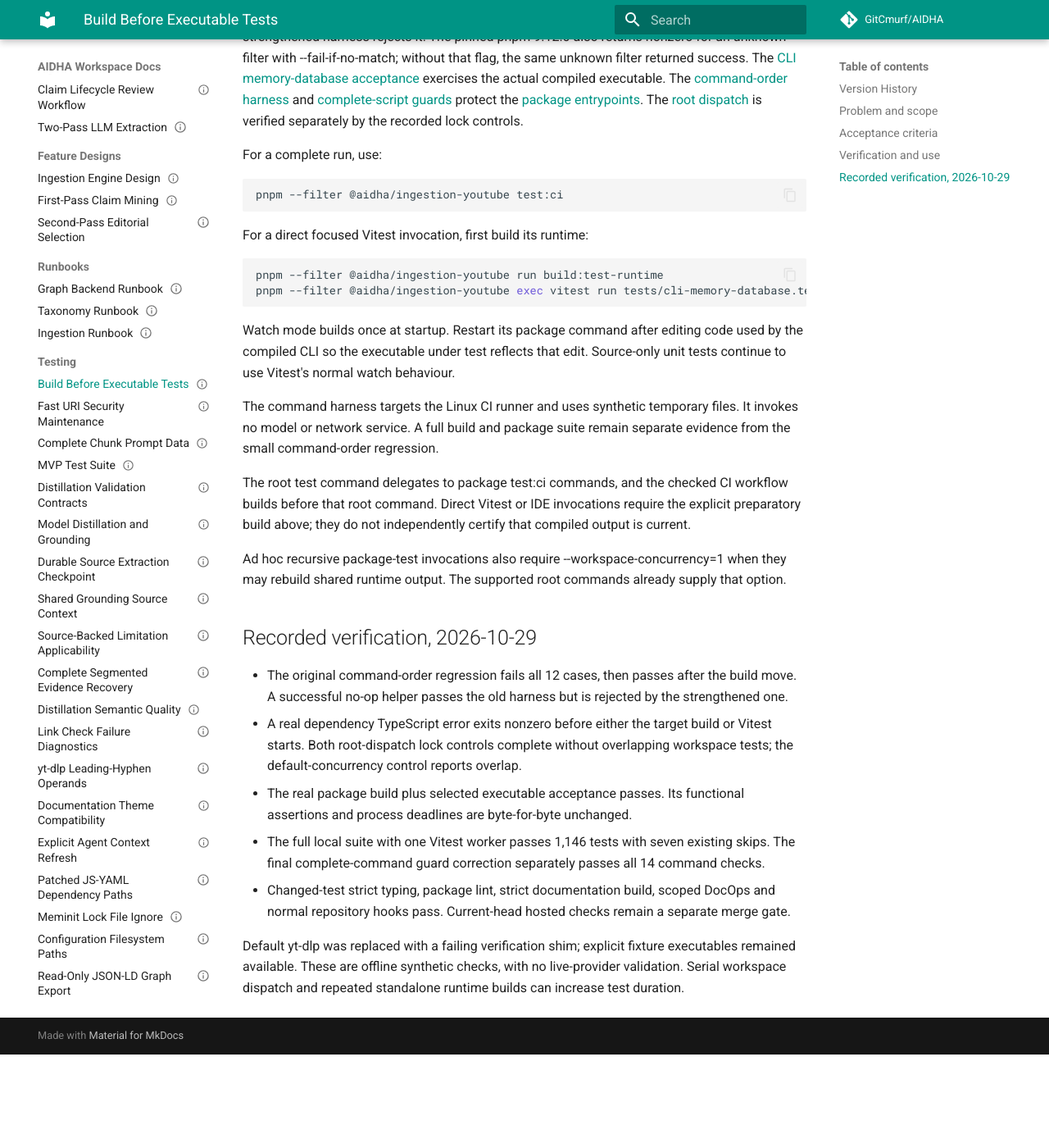
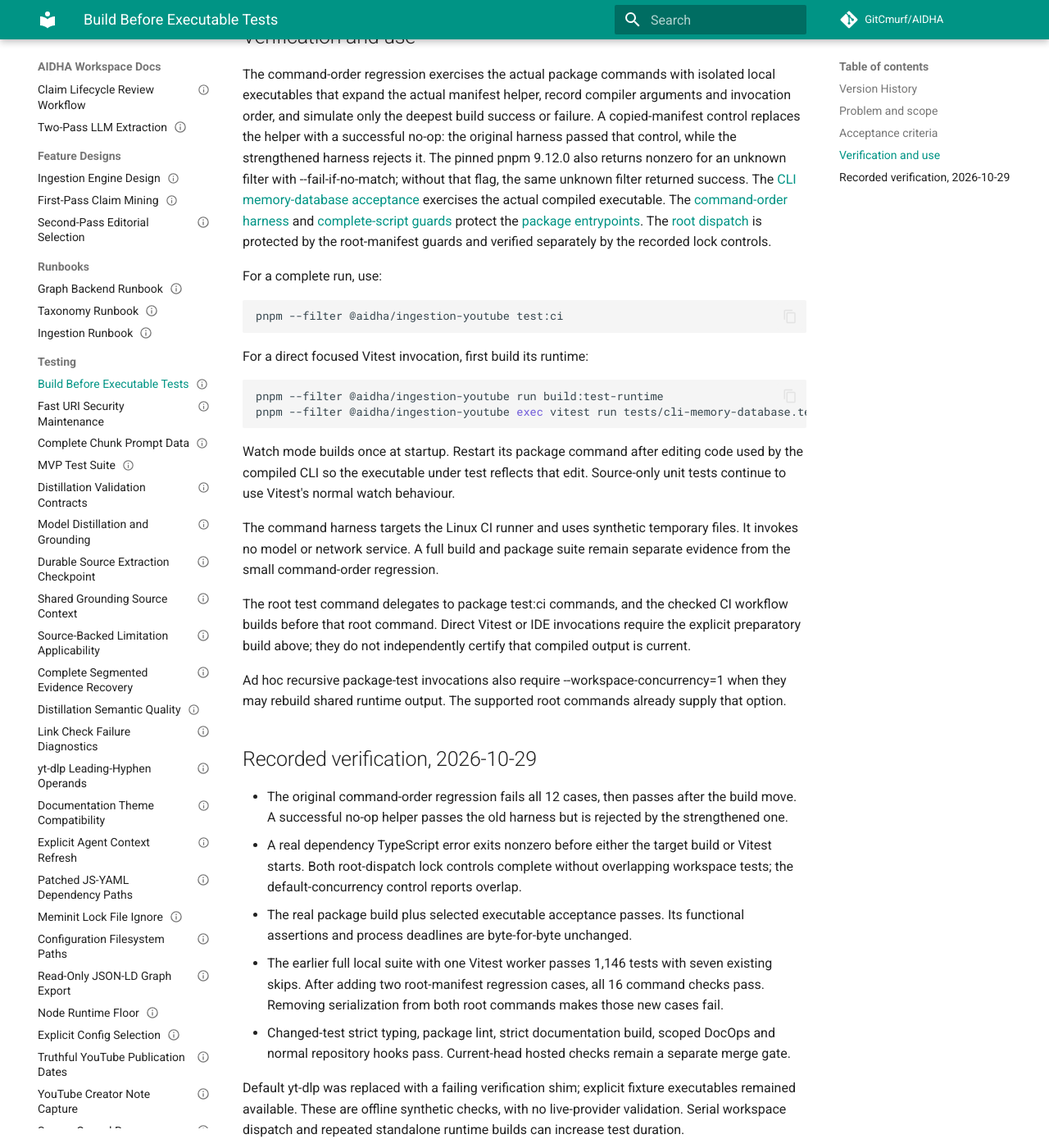
Before and after one commit to GitCmurf/AIDHA, an MkDocs documentation site: the page built from docs/55-testing/testing-095-executable-test-builds.md, in a window 1280 px wide and 1400 px high, scrolled down 1603 px. Shown: the whole window at 82% size. Built offline with MkDocs 1.6.1 and Material for MkDocs 9.7.7, drawn with Linux system fonts in a browser that asks for light colours; comment, search, counter and statistics services are not loaded; the version menu is left out; before the commit the page ends 2889 px from its top, so only the background shows below that; some of the changed text lies outside the part shown.

Commit message:
docs(testing): pin root dispatch regression evidence

```diff
--- a/docs/01-indices/catalog.json
+++ b/docs/01-indices/catalog.json
@@ -372,7 +372,7 @@
       "document_id": "AIDHA-TESTING-095",
       "owner": "Engineering",
       "status": "Draft",
-      "version": "0.2",
+      "version": "0.3",
       "last_updated": "2026-10-29",
       "title": "Build Before Executable Tests",
       "type": "TESTING",
--- a/docs/55-testing/testing-095-executable-test-builds.md
+++ b/docs/55-testing/testing-095-executable-test-builds.md
@@ -25,6 +25,7 @@
 | ------- | ---- | ------ | -------------- | --------- | ------ | --------- |
 | 0.1 | 2026-10-29 | Codex | Separate compilation from executable-test assertions. | — | Draft | AIDHA-PLAN-015 |
 | 0.2 | 2026-10-29 | Codex | Pin reviewed sources and record verification limits. | — | Draft | Source 02c70b7 |
+| 0.3 | 2026-10-29 | Codex | Add root-manifest regression guards and pin their source. | — | Draft | PR 65 |
 
 ## Problem and scope
 
@@ -61,13 +62,13 @@
 replaces the helper with a successful no-op: the original harness passed that control, while
 the strengthened harness rejects it. The pinned pnpm 9.12.0 also returns nonzero for an unknown
 filter with --fail-if-no-match; without that flag, the same unknown filter returned success.
-The [CLI memory-database acceptance](https://github.com/GitCmurf/AIDHA/blob/02c70b7fe950c9f230dae5346a6e12b055682fa0/packages/praecis/youtube/tests/cli-memory-database.test.ts)
+The [CLI memory-database acceptance](https://github.com/GitCmurf/AIDHA/blob/ec9406b8a6e7b708335e4193b42c77342c643d59/packages/praecis/youtube/tests/cli-memory-database.test.ts)
 exercises the actual compiled executable. The
-[command-order harness](https://github.com/GitCmurf/AIDHA/blob/02c70b7fe950c9f230dae5346a6e12b055682fa0/packages/praecis/youtube/tests/test-command-build.test.ts)
-and [complete-script guards](https://github.com/GitCmurf/AIDHA/blob/02c70b7fe950c9f230dae5346a6e12b055682fa0/packages/praecis/youtube/tests/package-scripts.test.ts)
-protect the [package entrypoints](https://github.com/GitCmurf/AIDHA/blob/02c70b7fe950c9f230dae5346a6e12b055682fa0/packages/praecis/youtube/package.json).
-The [root dispatch](https://github.com/GitCmurf/AIDHA/blob/02c70b7fe950c9f230dae5346a6e12b055682fa0/package.json)
-is verified separately by the recorded lock controls.
+[command-order harness](https://github.com/GitCmurf/AIDHA/blob/ec9406b8a6e7b708335e4193b42c77342c643d59/packages/praecis/youtube/tests/test-command-build.test.ts)
+and [complete-script guards](https://github.com/GitCmurf/AIDHA/blob/ec9406b8a6e7b708335e4193b42c77342c643d59/packages/praecis/youtube/tests/package-scripts.test.ts)
+protect the [package entrypoints](https://github.com/GitCmurf/AIDHA/blob/ec9406b8a6e7b708335e4193b42c77342c643d59/packages/praecis/youtube/package.json).
+The [root dispatch](https://github.com/GitCmurf/AIDHA/blob/ec9406b8a6e7b708335e4193b42c77342c643d59/package.json)
+is protected by the root-manifest guards and verified separately by the recorded lock controls.
 
 For a complete run, use:
 
@@ -106,8 +107,9 @@
   the default-concurrency control reports overlap.
 - The real package build plus selected executable acceptance passes. Its functional assertions
   and process deadlines are byte-for-byte unchanged.
-- The full local suite with one Vitest worker passes 1,146 tests with seven existing skips.
-  The final complete-command guard correction separately passes all 14 command checks.
+- The earlier full local suite with one Vitest worker passes 1,146 tests with seven existing
+  skips. After adding two root-manifest regression cases, all 16 command checks pass. Removing
+  serialization from both root commands makes those new cases fail.
 - Changed-test strict typing, package lint, strict documentation build, scoped DocOps and
   normal repository hooks pass. Current-head hosted checks remain a separate merge gate.
 
```
Also changed, not shown: other parts of docs/55-testing/testing-095-executable-test-builds.md (+2 -2 lines).
